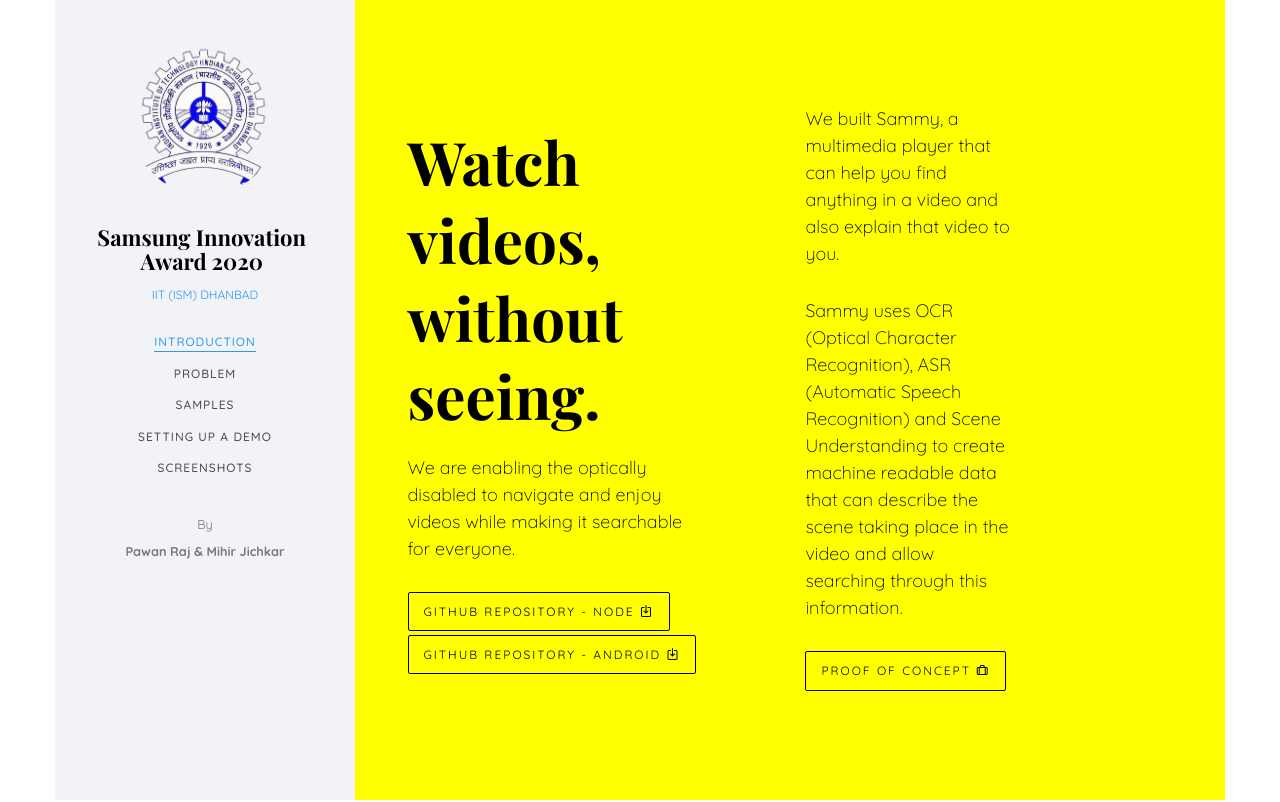
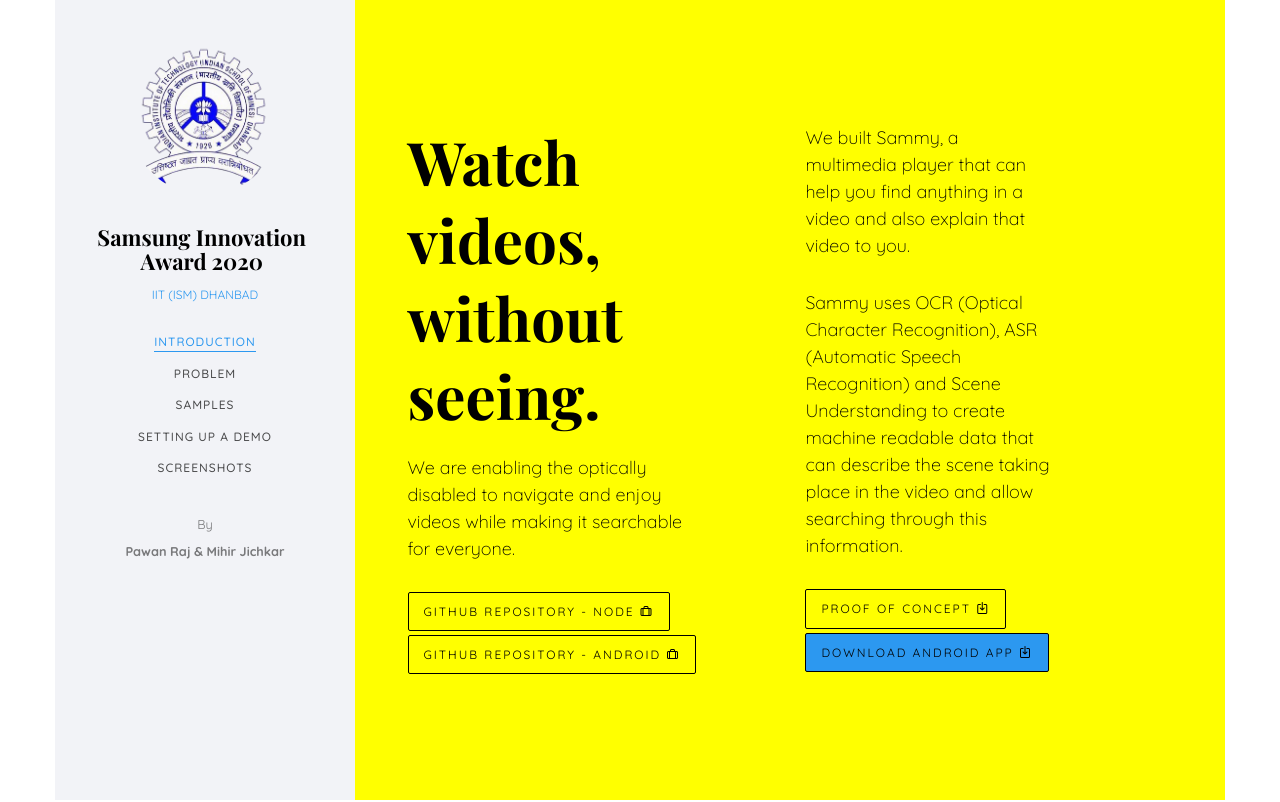
Before and after one commit to PlytonRexus/sammy-web, a plain HTML site: page index.html in a window 1280 px wide. Shown: the top 802 px of the page. Drawn offline with nearby package versions, Linux system fonts and the light colour scheme; files whose address does not match are found by name; a web font is replaced by a local one.

Commit message:
added download button

```diff
--- a/index.html
+++ b/index.html
@@ -92,8 +92,8 @@
 					   					<div class="desc">
 						   					<h1> Watch videos, <br> without seeing.</h1>
 						   					<h2 style="color:">We are enabling the optically disabled to navigate and enjoy videos while making it searchable for everyone.</h2>
-												<p><a href="https://github.com/PlytonRexus/sammy-node" class="btn btn-primary btn-learn"> GitHub Repository - Node <i class="icon-download4"></i></a></p>
-												<p><a href="https://github.com/myselfpawanraj/sammy-android" class="btn btn-primary btn-learn"> GitHub Repository - Android <i class="icon-download4"></i></a></p>
+												<p><a href="https://github.com/PlytonRexus/sammy-node" class="btn btn-primary btn-learn"> GitHub Repository - Node <i class="icon-briefcase3"></i></a></p>
+												<p><a href="https://github.com/myselfpawanraj/sammy-android" class="btn btn-primary btn-learn"> GitHub Repository - Android <i class="icon-briefcase3"></i></a></p>
 
 										</div>
 					   				</div>
@@ -103,7 +103,8 @@
 					   					<div class="desc">
 											<h2>We built Sammy, a multimedia player that can help you find anything in a video and also explain that video to you.</h2>
 											<h2>Sammy uses OCR (Optical Character Recognition), ASR (Automatic Speech Recognition) and Scene Understanding to create machine readable data that can describe the scene taking place in the video and allow searching through this information.</h2>
-											<p><a href="https://drive.google.com/file/d/1woIJtMJtPbP5A1NyyBZibR0dvYEGzjdJ/view?usp=sharing" class="btn btn-primary btn-learn">Proof of Concept <i class="icon-briefcase3"></i></a></p>
+											<p><a href="https://drive.google.com/file/d/1woIJtMJtPbP5A1NyyBZibR0dvYEGzjdJ/view?usp=sharing" class="btn btn-primary btn-learn">Proof of Concept <i class="icon-download4"></i></a></p>
+                                            <p><a href="images/sammy-debug.apk" download class="btn btn-primary btn-learn" style="background: #2c98f0 !important;">Download Android App <i class="icon-download4"></i></a></p>
 											</div>
 					   				</div>
 					   			</div>
```
Also changed, not shown: 1 other file.
